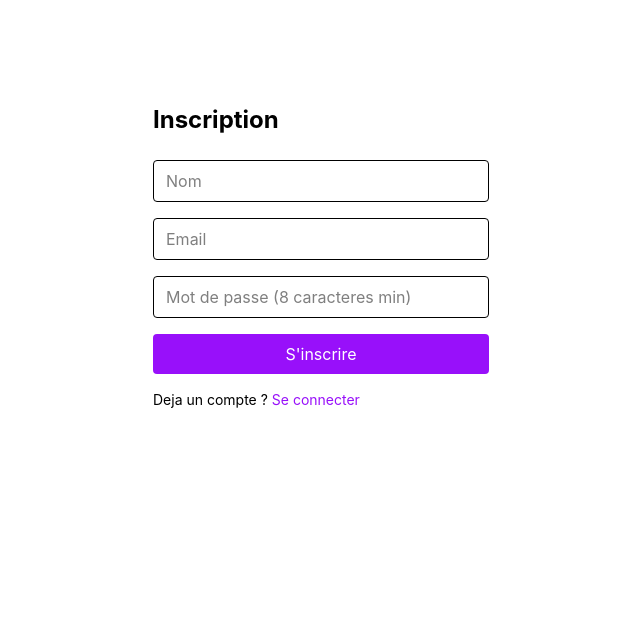
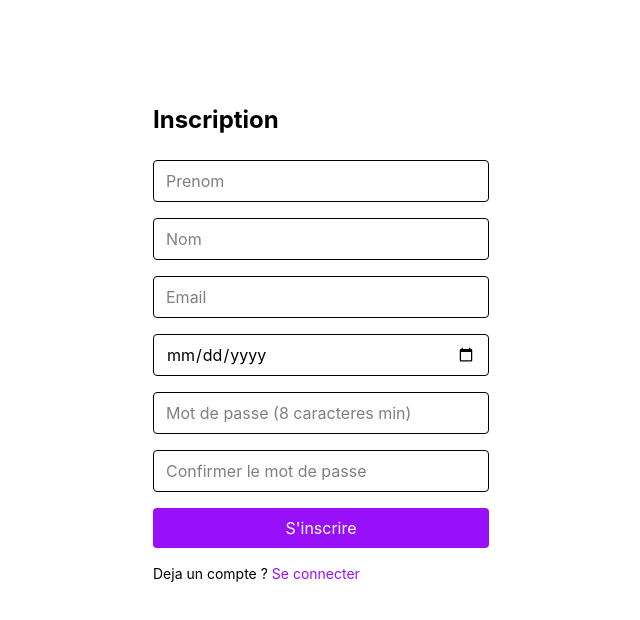
Before and after one commit to Mahamba-66/supmeal, a React (Vite) app in the folder web/: page /register in a window 1280 px wide. Shown: the top 620 px of the page, without its empty margins (319-959 px from the left). Built offline with nearby package versions, Linux system fonts and the light colour scheme.

Commit message:
formulaire inscription avec prenom/nom/date de naissance et validation mdp

```diff
--- a/web/src/pages/Home.tsx
+++ b/web/src/pages/Home.tsx
@@ -6,7 +6,7 @@ export default function Home() {
   return (
     <div className="p-8">
       <h1 className="text-2xl font-bold">SUPMEAL</h1>
-      <p className="mt-4">Connecte en tant que {user?.name} ({user?.email})</p>
+      <p className="mt-4">Connecte en tant que {user?.firstName} {user?.lastName} ({user?.email})</p>
       <button onClick={logout} className="mt-4 bg-gray-200 rounded px-3 py-2">
         Se deconnecter
       </button>
--- a/web/src/pages/Register.tsx
+++ b/web/src/pages/Register.tsx
@@ -4,18 +4,35 @@ import { api } from "../lib/api";
 import { useAuthStore } from "../store/authStore";
 
 export default function Register() {
-  const [name, setName] = useState("");
+  const [firstName, setFirstName] = useState("");
+  const [lastName, setLastName] = useState("");
   const [email, setEmail] = useState("");
+  const [dateOfBirth, setDateOfBirth] = useState("");
   const [password, setPassword] = useState("");
+  const [confirmPassword, setConfirmPassword] = useState("");
   const [error, setError] = useState<string | null>(null);
   const setAuth = useAuthStore((s) => s.setAuth);
   const navigate = useNavigate();
 
+  const passwordsMismatch = confirmPassword.length > 0 && password !== confirmPassword;
+
   async function handleSubmit(e: React.FormEvent) {
     e.preventDefault();
     setError(null);
+
+    if (password !== confirmPassword) {
+      setError("Les mots de passe ne correspondent pas");
+      return;
+    }
+
     try {
-      const res = await api.post("/auth/register", { name, email, password });
+      const res = await api.post("/auth/register", {
+        firstName,
+        lastName,
+        email,
+        dateOfBirth,
+        password,
+      });
       setAuth(res.data.token, res.data.user);
       navigate("/");
     } catch (err: any) {
@@ -29,9 +46,17 @@ export default function Register() {
       <form onSubmit={handleSubmit} className="flex flex-col gap-4">
         <input
           type="text"
+          placeholder="Prenom"
+          value={firstName}
+          onChange={(e) => setFirstName(e.target.value)}
+          className="border rounded px-3 py-2"
+          required
+        />
+        <input
+          type="text"
           placeholder="Nom"
-          value={name}
-          onChange={(e) => setName(e.target.value)}
+          value={lastName}
+          onChange={(e) => setLastName(e.target.value)}
           className="border rounded px-3 py-2"
           required
         />
@@ -44,6 +69,14 @@ export default function Register() {
           required
         />
         <input
+          type="date"
+          placeholder="Date de naissance"
+          value={dateOfBirth}
+          onChange={(e) => setDateOfBirth(e.target.value)}
+          className="border rounded px-3 py-2"
+          required
+        />
+        <input
           type="password"
           placeholder="Mot de passe (8 caracteres min)"
           value={password}
@@ -51,8 +84,23 @@ export default function Register() {
           className="border rounded px-3 py-2"
           required
         />
+        <input
+          type="password"
+          placeholder="Confirmer le mot de passe"
+          value={confirmPassword}
+          onChange={(e) => setConfirmPassword(e.target.value)}
+          className={`border rounded px-3 py-2 ${passwordsMismatch ? "border-red-500" : ""}`}
+          required
+        />
+        {passwordsMismatch && (
+          <p className="text-red-500 text-sm">Les mots de passe ne correspondent pas</p>
+        )}
         {error && <p className="text-red-500 text-sm">{error}</p>}
-        <button type="submit" className="bg-purple-600 text-white rounded px-3 py-2">
+        <button
+          type="submit"
+          disabled={passwordsMismatch}
+          className="bg-purple-600 text-white rounded px-3 py-2 disabled:opacity-50"
+        >
           S'inscrire
         </button>
       </form>
--- a/web/src/store/authStore.ts
+++ b/web/src/store/authStore.ts
@@ -3,7 +3,8 @@ import { create } from "zustand";
 interface User {
   id: string;
   email: string;
-  name: string;
+  firstName: string;
+  lastName: string;
 }
 
 interface AuthState {
```
